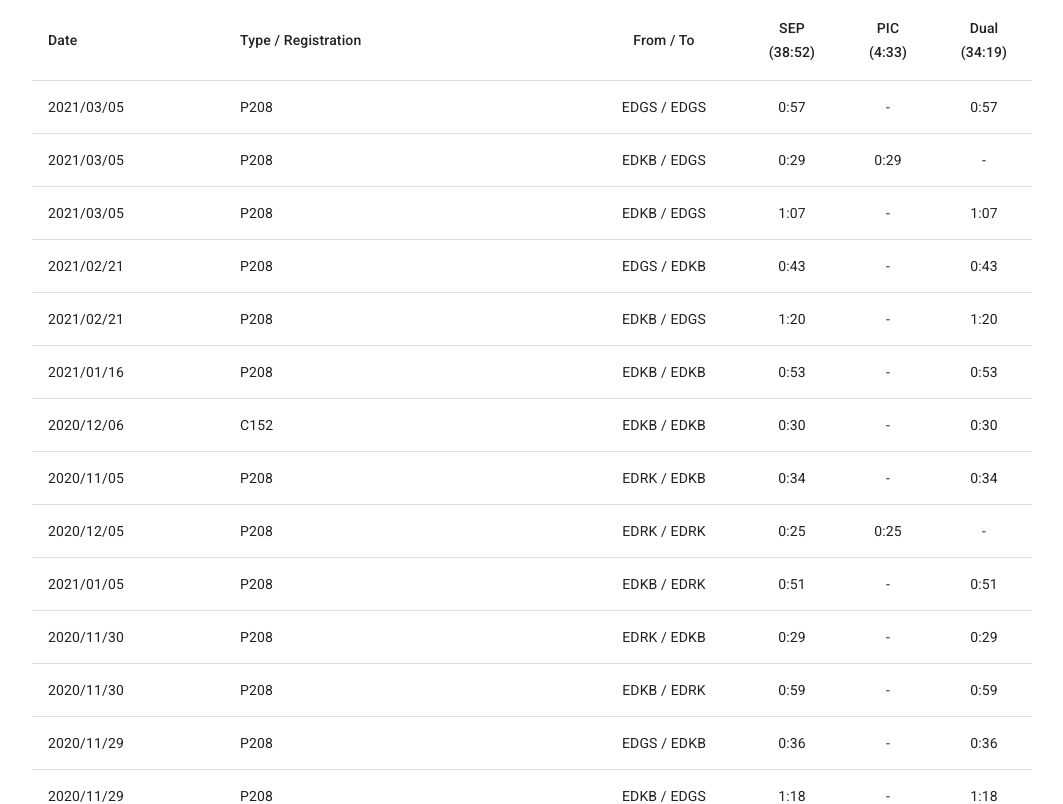
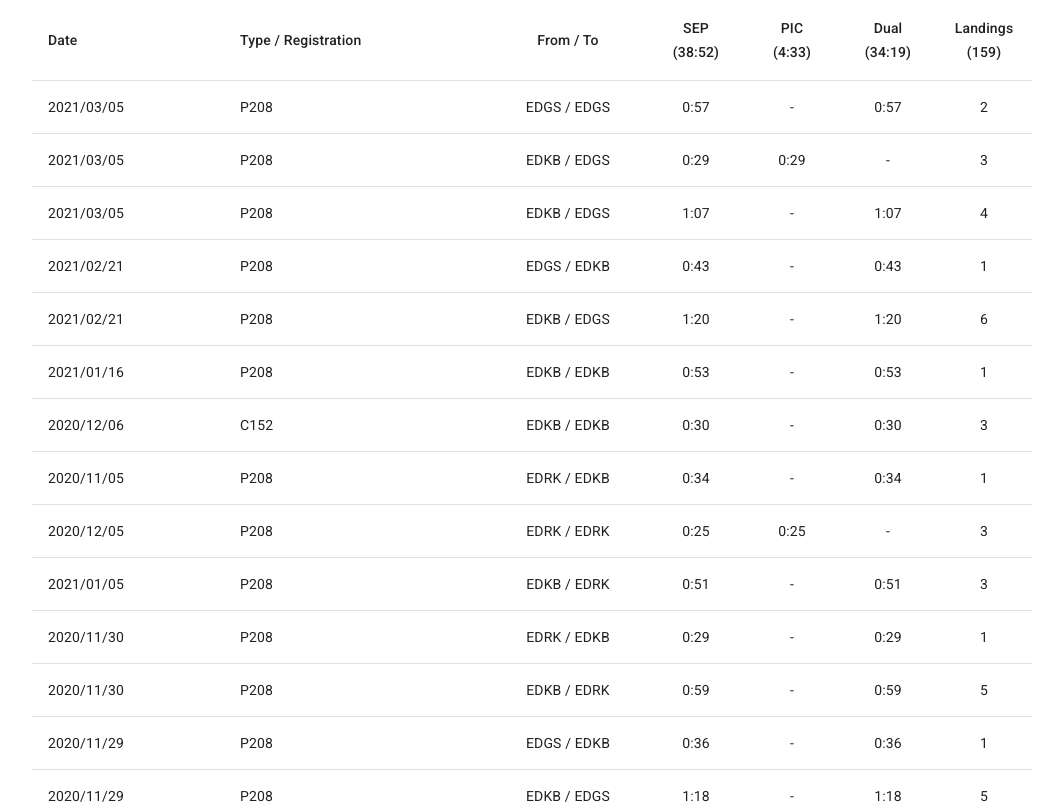
Before and after one commit to PupoSDC/the-flying-pupo, a React (Create React App) app: page /log in a window 1280 px wide. Shown: the top 804 px of the page, without its empty margins (108-1171 px from the left). Built offline with nearby package versions, Linux system fonts and the light colour scheme.

Commit message:
Add landings counter to log

```diff
--- a/src/views/LogView.tsx
+++ b/src/views/LogView.tsx
@@ -57,6 +57,10 @@ const LogView: React.FunctionComponent<{}> = () => {
             <div>Dual</div>
             <div>({toTimeString(carryOver.dualTime)})</div>
           </TableCell>
+          <TableCell align="center" className={classes.timeCell}>
+            <div>Landings</div>
+            <div>({carryOver.landings.day})</div>
+          </TableCell>
         </TableRow>
       </TableHead>
       <TableBody>
@@ -84,6 +88,7 @@ const LogView: React.FunctionComponent<{}> = () => {
               <TableCell align="center">
                 {toTimeString(pilotLog.dualTime)}
               </TableCell>
+              <TableCell align="center">{pilotLog.landings.day}</TableCell>
             </TableRow>
           ))}
       </TableBody>
```
